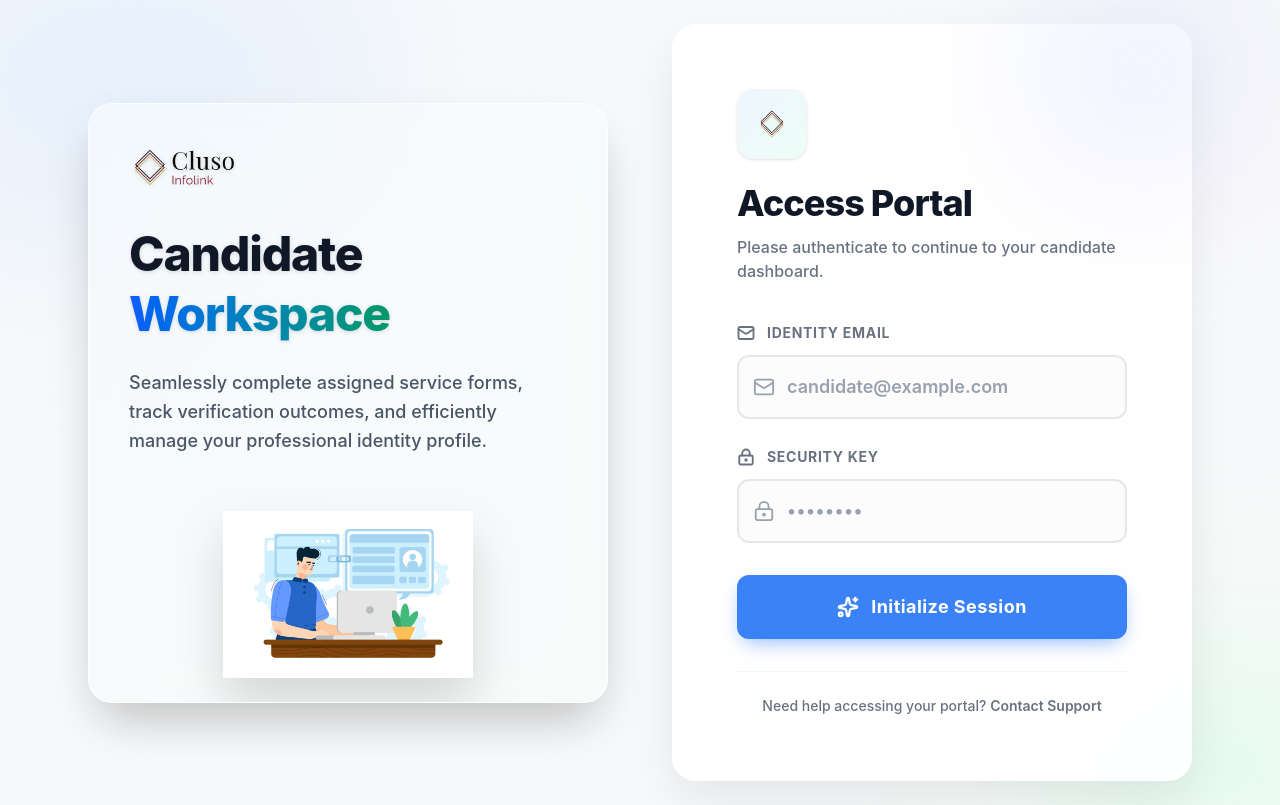
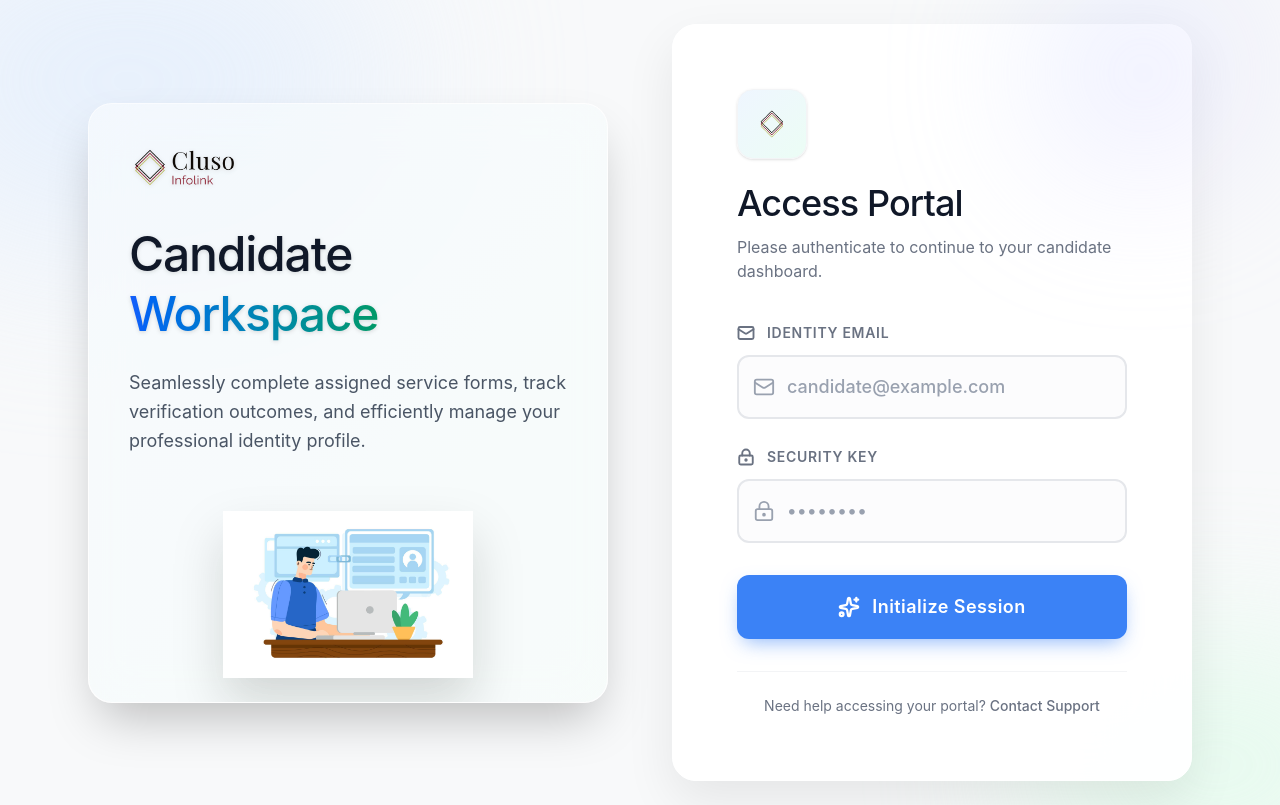
Before and after one commit to clusoinfolink/cluso-candidates, a Next.js app: page / in a window 1280 px wide. Built offline with nearby package versions, Linux system fonts and the light colour scheme.

Commit message:
Make bold fonts thinner to match Windows 11 style

```diff
--- a/app/globals.css
+++ b/app/globals.css
@@ -483,3 +483,13 @@ a { color: inherit; text-decoration: none; }
     text-overflow: ellipsis;
   }
 }
+
+
+
+
+
+/* Windows 11 Thinner bold styling */
+.font-bold { font-weight: 600 !important; }
+.font-semibold { font-weight: 500 !important; }
+.font-medium { font-weight: 400 !important; }
+b, strong, h1, h2, h3, h4, h5, h6 { font-weight: 500 !important; }
```
